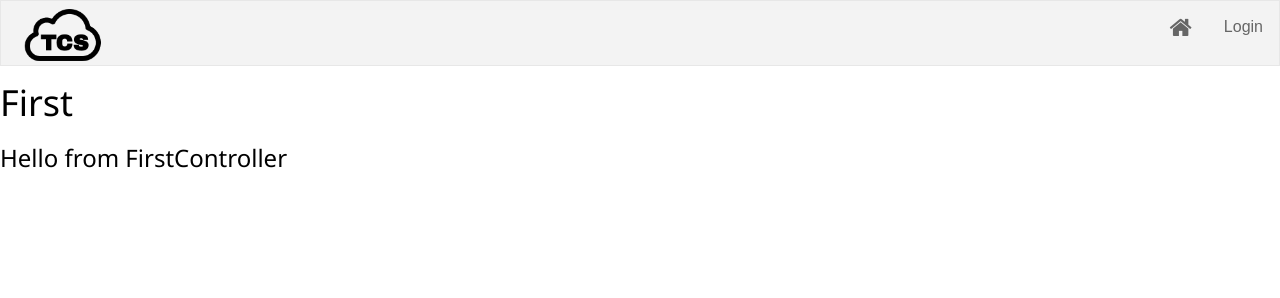
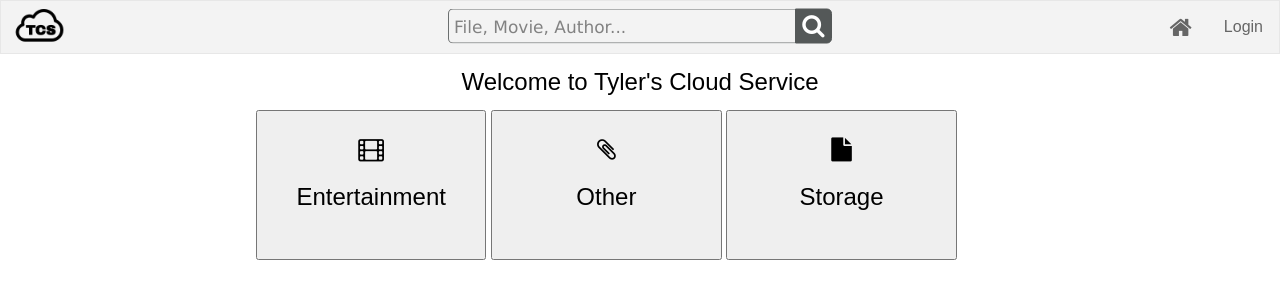
Before and after one commit to changty97/tylers-cloud-service, a plain HTML site: page index.html at #/login in a window 1280 px wide. Drawn offline with nearby package versions, Linux system fonts and the light colour scheme; some packages are replaced by stand-ins of ours.

Commit message:
Add files via upload

```diff
--- a/app.js
+++ b/app.js
@@ -21,8 +21,17 @@ controller : 'ThirdController'
 .otherwise({redirectTo: '/'});
 });
 
+app.controller('MyCtrl',['$scope',function($scope)
+ {
+    $scope.firstPage = function() {
+        // if(document.getElementById('navbar')) {
+            console.log('hello');
+        // }
+    }
+}]);
+
 app.controller('FirstController', function($scope) {
-    $scope.message = 'Hello from FirstController';
+    $scope.message = "Welcome to Tyler's Cloud Service";
 });
 
 app.controller('SecondController', function($scope) {
@@ -32,3 +41,13 @@ app.controller('SecondController', function($scope) {
 app.controller('ThirdController', function($scope) {
     $scope.message = 'Hello from ThirdController';
 });
+
+app.controller('myController', function ($scope) {
+    $scope.isDisabled = false;
+    $scope.Second = true;
+    $scope.save = function () {
+      $scope.isDisabled = true;
+      $scope.firts =true;
+      $scope.Second = false;
+    }
+});
--- a/css/style.css
+++ b/css/style.css
@@ -1,3 +1,8 @@
+.center {
+    margin: auto;
+    width: 60%;
+  }
+
 ul {
     list-style-type: none;
     margin: 0;
@@ -35,6 +40,131 @@ ul {
   }
 
   .logo {
-      width: 10%;
+      width: 80px;
       margin-top: 8px;
   }
+
+  .welcome {
+    text-align: center;
+    font-family: sans-serif;
+  }
+
+  * {
+    box-sizing: border-box;
+  }
+
+  /* style the container */
+.container {
+    position: relative;
+    border-radius: 5px;
+    padding: 20px 0 30px 0;
+  }
+
+  /* style inputs and link buttons */
+  input,
+  .btn {
+    width: 100%;
+    padding: 12px;
+    border: none;
+    border-radius: 4px;
+    background-color: #f3f3f3;
+    margin: 5px 0;
+    opacity: 0.85;
+    display: inline-block;
+    font-size: 17px;
+    line-height: 20px;
+    text-decoration: none; /* remove underline from anchors */
+  }
+
+  input:hover,
+  .btn:hover {
+    opacity: 1;
+  }
+
+
+  /* style the submit button */
+input[type=submit] {
+    background-color: #4CAF50;
+    color: white;
+    cursor: pointer;
+  }
+
+  input[type=submit]:hover {
+    background-color: #45a049;
+  }
+
+  /* Two-column layout */
+  .col {
+    width: 50%;
+    margin: auto;
+    padding: 0 50px;
+    margin-top: 6px;
+  }
+
+  /* Clear floats after the columns */
+  .row:after {
+    content: "";
+    display: table;
+    clear: both;
+  }
+
+  .main_button {
+    font-family: sans-serif;
+    font-size: 36px;
+    height: 150px;
+    width: 30%;
+  }
+
+  .searchButton {
+    width: 40px;
+    height: 35px;
+    border: 1px solid #545858;
+    background: #545858;
+    text-align: center;
+    color: #fff;
+    border-radius: 0 5px 5px 0;
+    cursor: pointer;
+    font-size: 20px;
+  }
+
+  .search {
+    width: 100%;
+    position: relative;
+    display: flex;
+  }
+
+  .searchTerm {
+    width: 100%;
+    border: 1px solid #545858;
+    border-right: none;
+    padding: 5px;
+    height: 35px;
+    border-radius: 5px 0 0 5px;
+    outline: none;
+    margin-top: 0px;
+    margin-bottom: 0px;
+  }
+
+  .searchTerm:focus{
+    color: #545858;
+  }
+
+  .wrap{
+    width: 30%;
+    position: absolute;
+    top: 26px;
+    left: 50%;
+    transform: translate(-50%, -50%);
+  }
+
+/* Responsive layout - when the screen is less than 650px wide, make the two columns stack on top of each other instead of next to each other */
+@media screen and (max-width: 650px) {
+    .col {
+      width: 100%;
+      margin-top: 0;
+    }
+
+    .main_button {
+      width: 100%;
+    }
+  }
--- a/index.html
+++ b/index.html
@@ -1,5 +1,5 @@
 <!doctype html>
-<html ng-app="myApp">
+<html ng-app="myApp" ng-controller="MyCtrl">
 <head>
     <meta name="viewport" content="width=device-width, initial-scale=1">
     <link rel="stylesheet" href="https://www.w3schools.com/w3css/4/w3.css">
@@ -10,17 +10,23 @@
 </head>
 <body>
 
-<ul>
-    <img src="images/LogoMakr_4gUunU.png" class="logo" href="#/"></img>
-    <li><a href="#/login">Login</a></li>
-    <li><a class="fa fa-home" href="#/"></a></li>
+    <!-- Navigation Bar -->
+    <ul id="navbar">
+        <img src="images/LogoMakr_4gUunU.png" class="logo" href="#/"></img>
+        <li><a href="#/login">Login</a></li>
+        <li><a class="fa fa-home" href="#/" ng-click="firstPage()"></a></li>
 
-    <!-- <li><a href="#contact">Contact</a></li> -->
-    <!-- <li><a href="#/about">About</a></li> -->
-  </ul>
-
-<div ng-view></div>
-
+        <!-- Search Bar -->
+        <div class="wrap">
+            <div class="search">
+               <input type="text" class="searchTerm" placeholder="File, Movie, Author...">
+               <button type="submit" class="searchButton">
+                 <i class="fa fa-search"></i>
+              </button>
+            </div>
+         </div>
+    </ul>
+    <div ng-view></div>
 <script src="app.js"></script>
 </body>
 </html>
--- a/pages/first.html
+++ b/pages/first.html
@@ -1,2 +1,9 @@
-<h1>First</h1>
-<h3>{{message}}</h3>
+<h3 class="welcome">{{message}}</h3>
+
+<div class="center">
+    <button class="main_button"><i class="fa fa-film"><br><p style="font-family:sans-serif;">Entertainment</p></i></button>
+    <button class="main_button"><i class="fa fa-paperclip"><br><p style="font-family:sans-serif;">Other</p></i></button>
+    <button class="main_button"><i class="fa fa-file"><br><p style="font-family:sans-serif;">Storage</p></i></button>
+</div>
+
+<!-- <hr> -->
```
Also changed, not shown: pages/second.html (+16 -2 lines).
